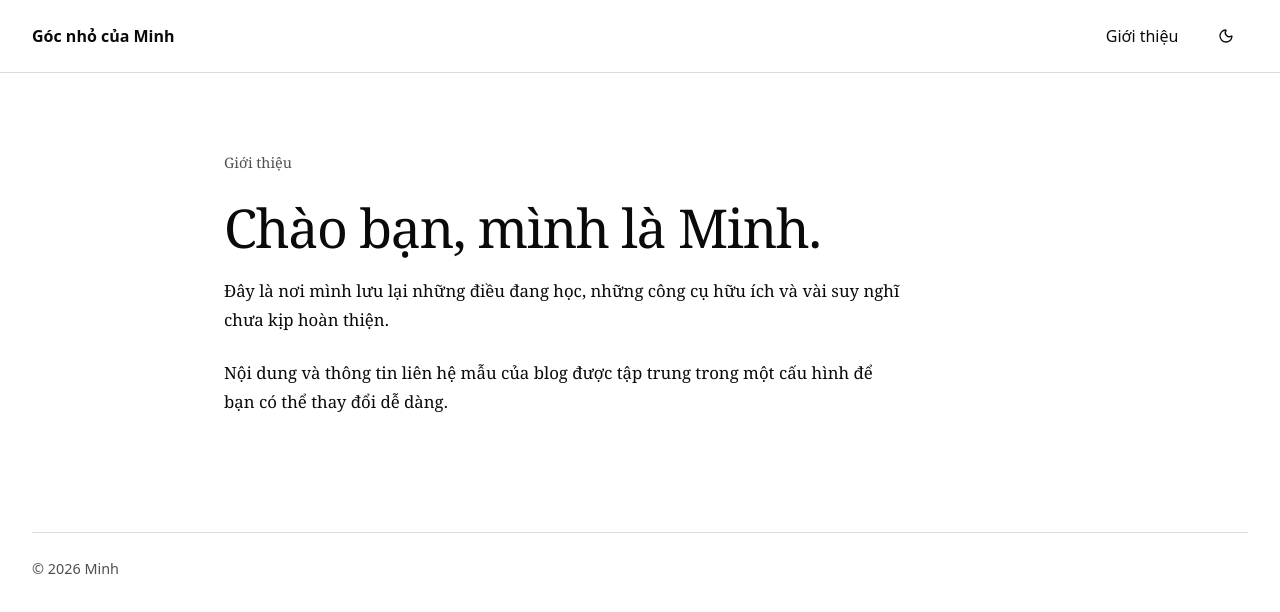
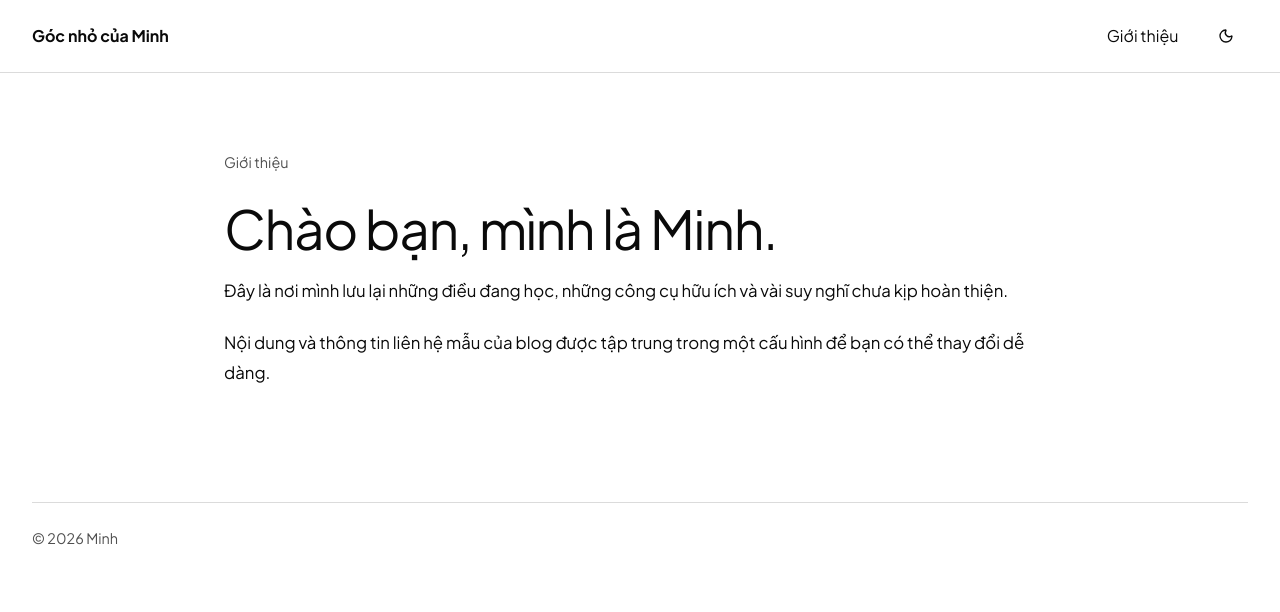
Before and after one commit to lehuuhieuak/blog, a Next.js app in the folder frontend/: page /gioi-thieu in a window 1280 px wide. Shown: the top 612 px of the page. Built offline with nearby package versions, Linux system fonts and the light colour scheme; no server answers.

Commit message:
feat: use Plus Jakarta Sans and JetBrains Mono fonts

```diff
--- a/frontend/src/app/layout.tsx
+++ b/frontend/src/app/layout.tsx
@@ -1,8 +1,23 @@
 import type { Metadata } from "next"
+import { JetBrains_Mono, Plus_Jakarta_Sans } from "next/font/google"
 import Script from "next/script"
 
 import "@/styles/global.css"
 import { site } from "@/lib/site"
+
+const sans = Plus_Jakarta_Sans({
+  subsets: ["latin", "vietnamese"],
+  variable: "--font-plus-jakarta-sans",
+  display: "swap",
+  fallback: ["Inter", "system-ui", "sans-serif"],
+})
+
+const mono = JetBrains_Mono({
+  subsets: ["latin", "vietnamese"],
+  variable: "--font-jetbrains-mono",
+  display: "swap",
+  fallback: ["Geist Mono", "ui-monospace", "SFMono-Regular", "Menlo", "monospace"],
+})
 
 export const metadata: Metadata = {
   metadataBase: site.url,
@@ -15,5 +30,5 @@ export const metadata: Metadata = {
 const themeScript = `try { const saved = localStorage.getItem('theme'); const dark = saved === 'dark' || (!saved && window.matchMedia('(prefers-color-scheme: dark)').matches); document.documentElement.classList.toggle('dark', dark); } catch {}`
 
 export default function RootLayout({ children }: Readonly<{ children: React.ReactNode }>) {
-  return <html lang="vi" suppressHydrationWarning><body><Script id="theme" strategy="beforeInteractive">{themeScript}</Script>{children}</body></html>
+  return <html lang="vi" className={`${sans.variable} ${mono.variable}`} suppressHydrationWarning><body><Script id="theme" strategy="beforeInteractive">{themeScript}</Script>{children}</body></html>
 }
--- a/frontend/src/features/editor/ArticleEditor.tsx
+++ b/frontend/src/features/editor/ArticleEditor.tsx
@@ -200,6 +200,7 @@ export default function ArticleEditor({ article, apiBase }: Props) {
           <Label htmlFor="slug">Slug</Label>
           <Input
             id="slug"
+            className="font-mono"
             name="slug"
             pattern="[a-z0-9]+(-[a-z0-9]+)*"
             disabled={slugLocked}
--- a/frontend/src/styles/global.css
+++ b/frontend/src/styles/global.css
@@ -76,7 +76,8 @@
 }
 
 @theme inline {
-  --font-sans: ui-sans-serif, system-ui, -apple-system, BlinkMacSystemFont, "Segoe UI", sans-serif;
+  --font-sans: var(--font-plus-jakarta-sans), Inter, system-ui, sans-serif;
+  --font-mono: var(--font-jetbrains-mono), "Geist Mono", ui-monospace, SFMono-Regular, Menlo, monospace;
   --font-heading: var(--font-sans);
   --color-background: var(--background);
   --color-foreground: var(--foreground);
@@ -170,6 +171,13 @@
   h3 {
     color: var(--foreground);
     letter-spacing: -0.025em;
+  }
+
+  code,
+  pre,
+  kbd,
+  samp {
+    font-family: var(--font-mono);
   }
 }
 
@@ -408,7 +416,7 @@ h1 {
   max-width: 72ch;
   color: var(--foreground);
   overflow-wrap: anywhere;
-  font-family: ui-serif, Georgia, Cambria, "Times New Roman", serif;
+  font-family: var(--font-sans);
   font-size: clamp(1.05rem, 1.25vw, 1.125rem);
   line-height: 1.75;
 }
```
Also changed, not shown: 1 other file (tests, documents, lock files or other folders).
